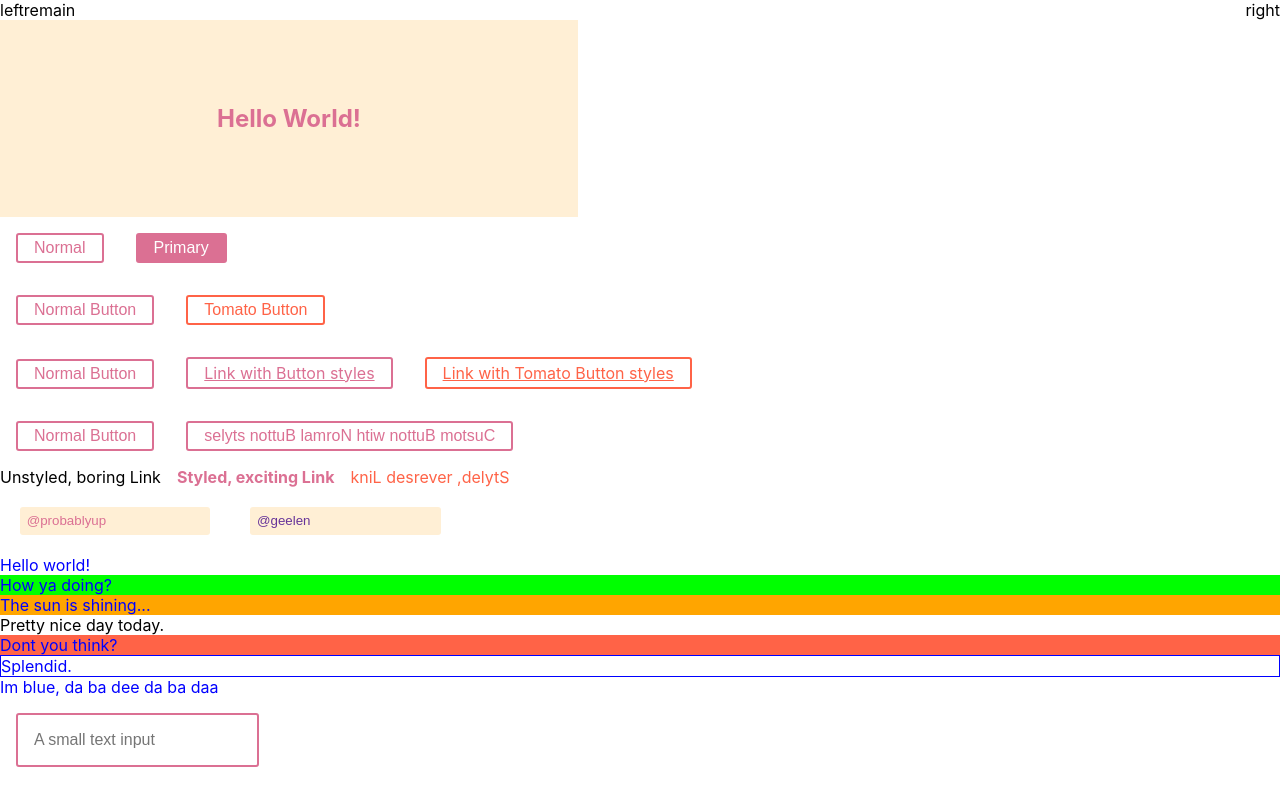
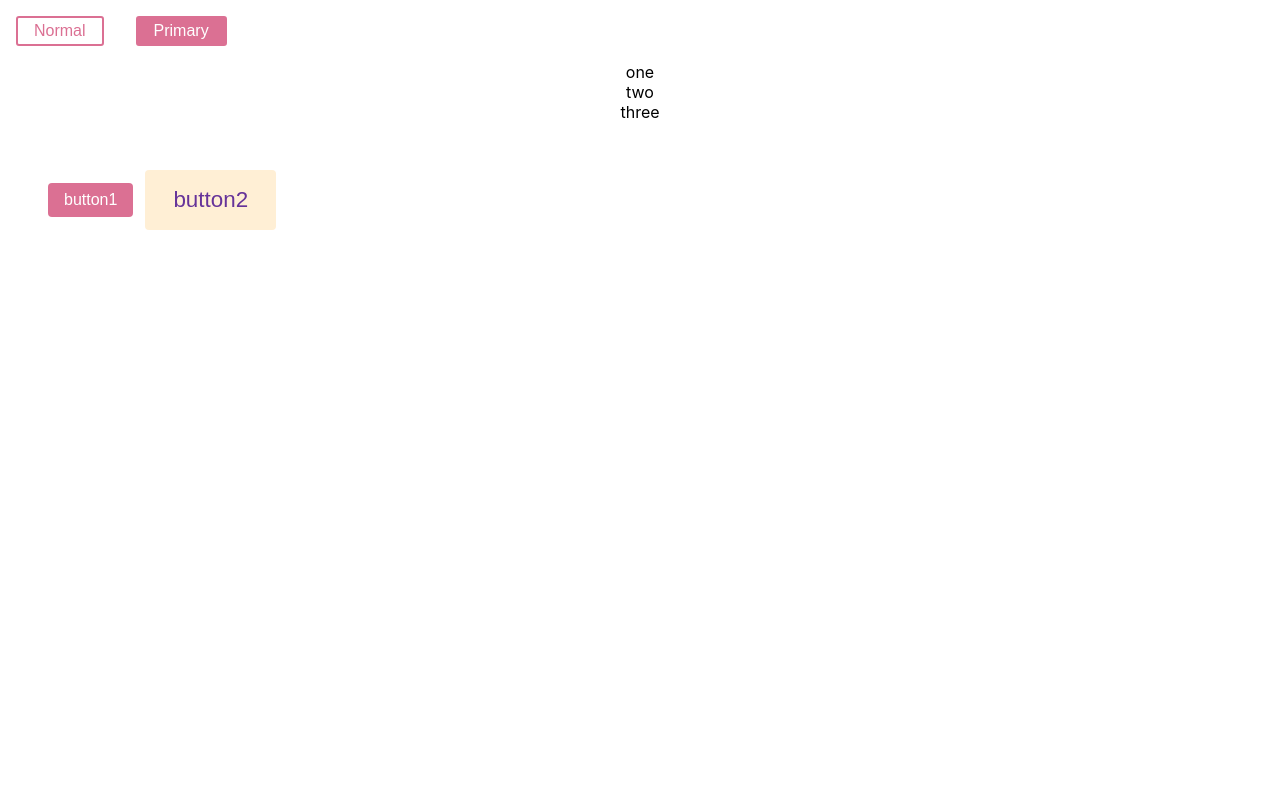
Before and after one commit to museMKUltra/rayout-system, a React (Create React App) app: page / in a window 1280 px wide. Shown: the top 800 px of the page. Built offline with nearby package versions, Linux system fonts and the light colour scheme.

Commit message:
add button example for styled components

```diff
--- a/src/App.js
+++ b/src/App.js
@@ -1,46 +1,30 @@
 import React from 'react'
-import Example1 from './components/Example1.jsx'
+import './App.css'
+import { ThemeProvider } from 'styled-components'
+import ExampleButton from './components/ExampleButton.jsx'
+import buttonTheme from './configs/button.js'
+import RayoutListInline from './components/RayoutListInline.jsx'
 import Example2 from './components/Example2.jsx'
-import Example3 from './components/Example3.jsx'
-import Example4 from './components/Example4.jsx'
-import Example5 from './components/Example5.jsx'
-import Example6 from './components/Example6.jsx'
-import Example7 from './components/Example7.jsx'
-import Example8 from './components/Example8.jsx'
-import Example9 from './components/Example9.jsx'
-import Example10 from './components/Example10.jsx'
-import Example11 from './components/Example11.jsx'
-import Example12 from './components/Example12.jsx'
-import RayoutFlexRow from './components/RayoutFlexRow.jsx'
-import './App.css'
+import RayoutList from './components/RayoutList.jsx'
 
 function App() {
 	return (
-		<>
-			<RayoutFlexRow>
-				<RayoutFlexRow.Left>
-					<div>left</div>
-				</RayoutFlexRow.Left>
-				<RayoutFlexRow.Remain>
-					<div>remain</div>
-				</RayoutFlexRow.Remain>
-				<RayoutFlexRow.Right>
-					<div>right</div>
-				</RayoutFlexRow.Right>
-			</RayoutFlexRow>
-			<Example1 />
-			<Example2 />
-			<Example3 />
-			<Example4 />
-			<Example5 />
-			<Example6 />
-			<Example7 />
-			<Example8 />
-			<Example9 />
-			<Example10 />
-			<Example11 />
-			<Example12 />
-		</>
+		<ThemeProvider theme={buttonTheme}>
+			<Example2/>
+			<RayoutList horizontalAlign={'center'}>
+				<div>one</div>
+				<div>two</div>
+				<div>three</div>
+			</RayoutList>
+			<RayoutListInline paddingTop={10} paddingLeft={10} gapX={4} verticalAlign={'center'}>
+				<ExampleButton variant={'primary'} size={'small'}>
+					button1
+				</ExampleButton>
+				<ExampleButton variant={'secondary'} size={'large'}>
+					button2
+				</ExampleButton>
+			</RayoutListInline>
+		</ThemeProvider>
 	)
 }
 
--- a/src/components/Example2.jsx
+++ b/src/components/Example2.jsx
@@ -1,22 +1,38 @@
 import styled from 'styled-components'
+import { color, system } from 'styled-system'
+import theme from '../configs/theme.js'
+
+const filter = system({
+	filter: true,
+	hoverFilter: {
+		property: 'filter'
+	}
+})
 
 const Button = styled.button`
-  background: ${props => props.primary ? 'palevioletred' : 'white'};
-  color: ${props => props.primary ? 'white' : 'palevioletred'};
+	background: ${props => (props.primary ? 'palevioletred' : 'white')};
+	color: ${props => (props.primary ? 'white' : 'palevioletred')};
+	${color};
 
-  font-size: 1em;
-  margin: 1em;
-  padding: 0.25em 1em;
-  border: 2px solid palevioletred;
-  border-radius: 3px;
+	font-size: 1em;
+	margin: 1em;
+	padding: 0.25em 1em;
+	border: 2px solid palevioletred;
+	border-radius: 3px;
+
+	&:hover {
+		${filter}
+	}
 `
 
 // Adapting based on props
-function Example2 () {
+function Example2() {
 	return (
 		<div>
-			<Button>Normal</Button>
-			<Button primary>Primary</Button>
+			<Button theme={theme} hoverFilter={'brightness(1.2)'}>
+				Normal
+			</Button>
+			<Button primary filter={'brightness(1.2)'}>Primary</Button>
 		</div>
 	)
 }
--- /dev/null
+++ b/src/components/ExampleButton.jsx
@@ -0,0 +1,22 @@
+import React from 'react'
+import styled from 'styled-components'
+
+const themeGetter = (key, style) => props => props.theme[key][props[key]][style]
+
+// color: ${props => props.theme.variant[props.variant].color};
+
+const SdButton = styled.button`
+	border-radius: 4px;
+	cursor: pointer;
+	border: 0;
+	color: ${themeGetter('variant', 'color')};
+	background: ${themeGetter('variant', 'background')};
+	font-size: ${themeGetter('size', 'fontSize')};
+	padding: ${themeGetter('size', 'padding')};
+`
+
+function ExampleButton({ children, ...rest }) {
+	return <SdButton {...rest}>{children}</SdButton>
+}
+
+export default ExampleButton
--- /dev/null
+++ b/src/configs/button.js
@@ -0,0 +1,26 @@
+const variant = {
+	primary: {
+		color: 'white',
+		background: 'palevioletred',
+	},
+	secondary: {
+		color: 'rebeccapurple',
+		background: 'papayawhip',
+	},
+}
+
+const size = {
+	small: {
+		fontSize: '1rem',
+		padding: '0.5em 1em',
+	},
+	large: {
+		fontSize: '1.4rem',
+		padding: '0.75em 1.25em',
+	},
+}
+
+export default {
+	variant,
+	size,
+}
```
